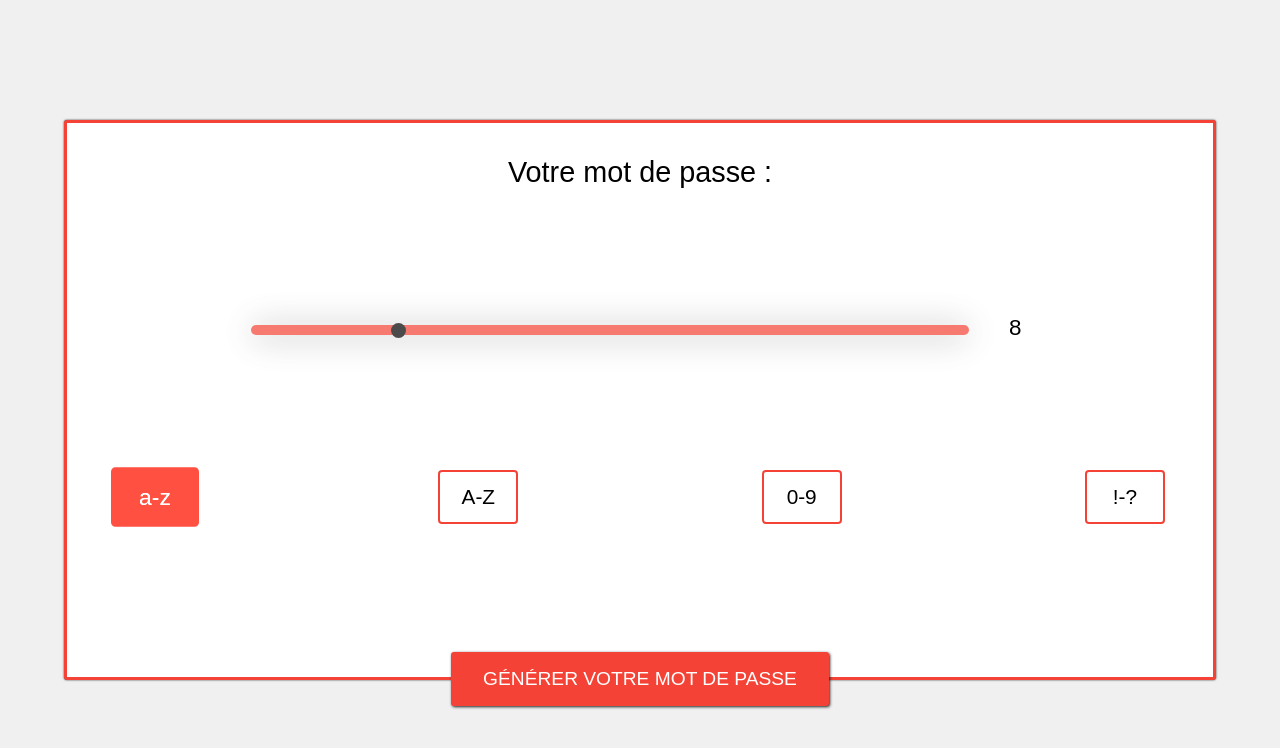
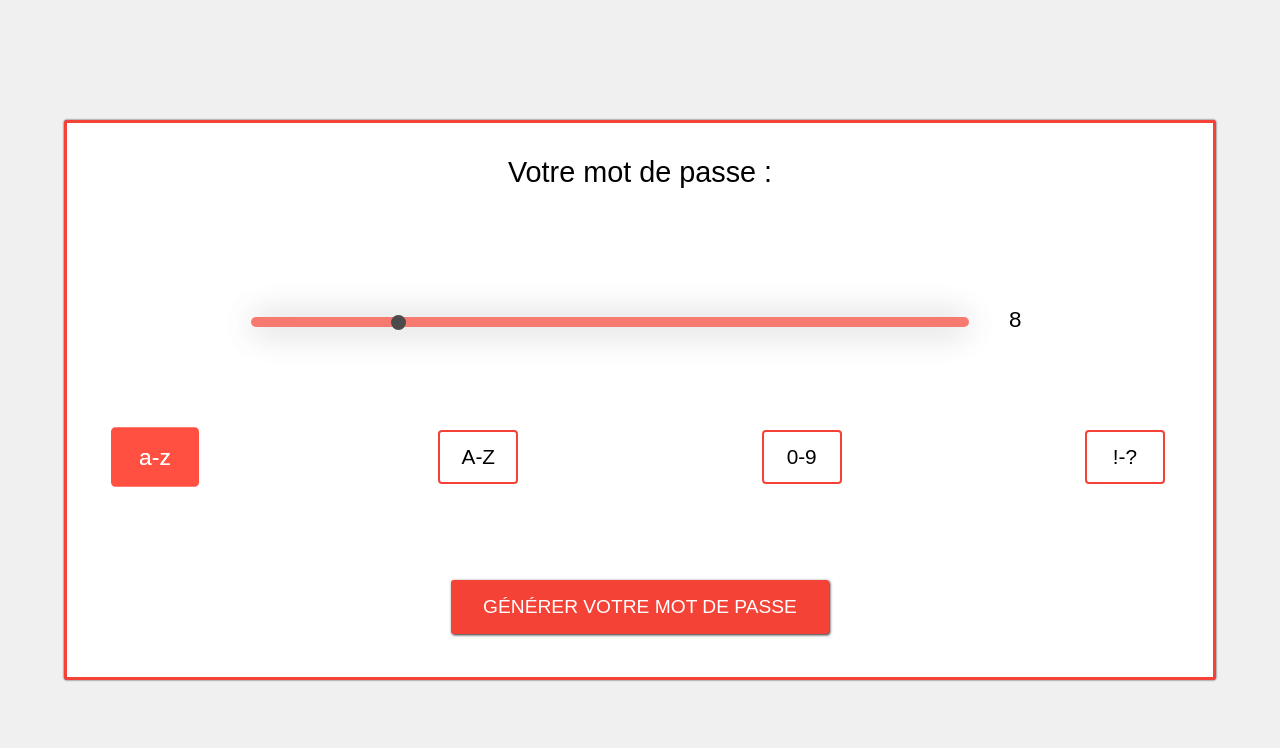
Before and after one commit to Anthonoir576/Projet-11_javaScript, a website: page index.html in a window 1280 px wide. Drawn offline with Linux system fonts and the light colour scheme; a web font is replaced by a local one.

Commit message:
html.css ok

```diff
--- a/source/sass/main.scss
+++ b/source/sass/main.scss
@@ -32,8 +32,8 @@ body {
 
         padding: 2rem;
         margin: 0 auto;
-        width: 90%;
-        height: 70%;
+        width: 90vw;
+        height: 70vh;
         border-radius: 3px;
         box-shadow: 0 0 2px $main-color;
         border: 3px solid $snd-color;
@@ -54,7 +54,7 @@ body {
 
         justify-content: space-between;
         padding: 1rem 1rem 1rem 2.5rem;
-        margin-top: 5rem;
+        margin-top: 9vh;
 
         input[type="range"] {
 
@@ -107,7 +107,7 @@ body {
 
     .flex {
 
-        margin: 7rem 1rem 2rem;
+        margin: 10vh 1rem 2vh;
         display: flex;
         justify-content: space-between;
 
@@ -150,7 +150,7 @@ body {
         background: $snd-color;
         border: none;
         padding: 1rem 2rem;
-        margin: 6rem 0 .5rem 0;
+        margin: 10vh 0 .5rem 0;
         border-radius: 3px;
         box-shadow: 1px 1px 3px $main-color;
         text-transform: uppercase;
```
Also changed, not shown: index.html (+4 -2 lines), source/css/style.css, source/image/bg.jpg (added).
